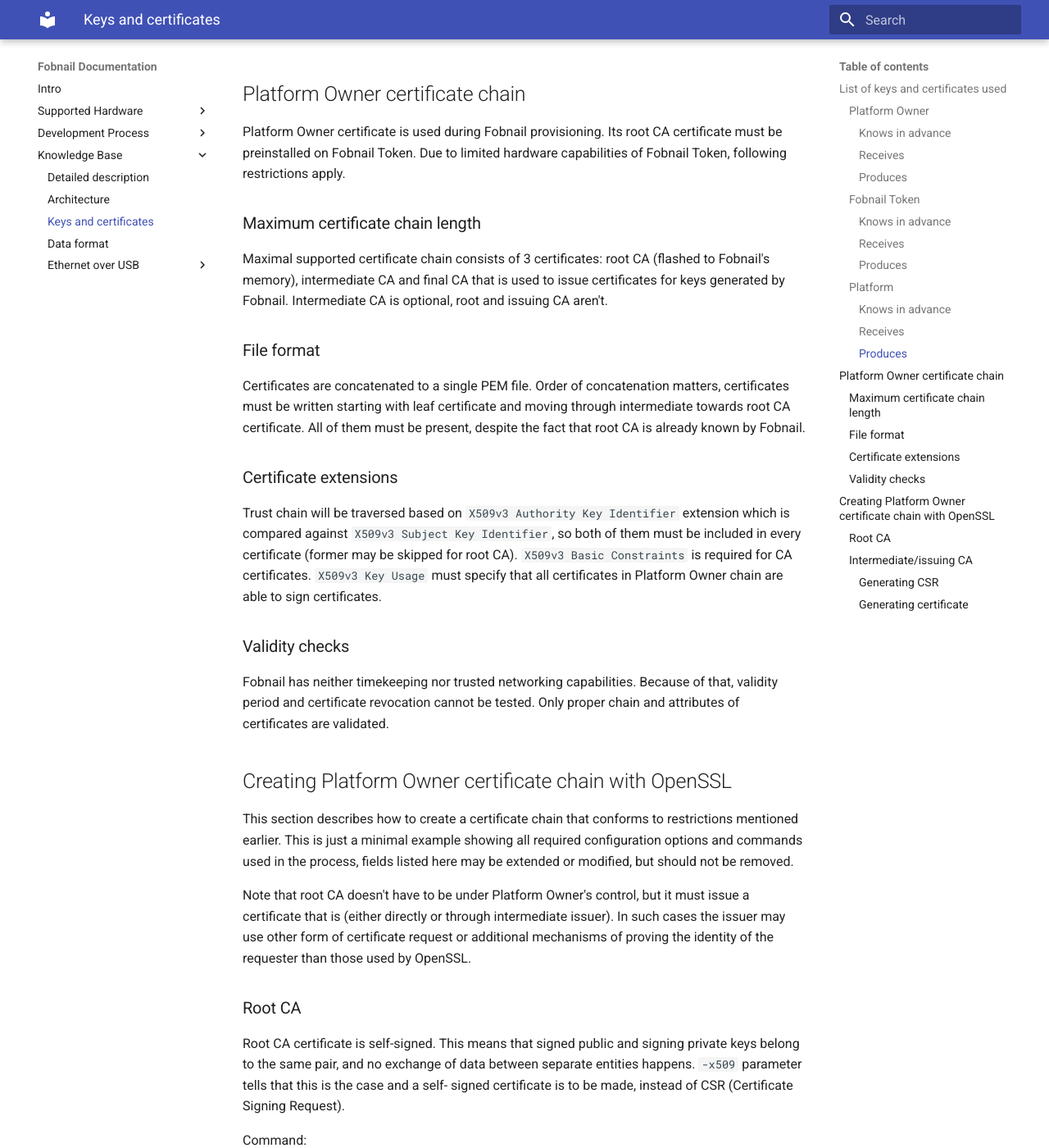
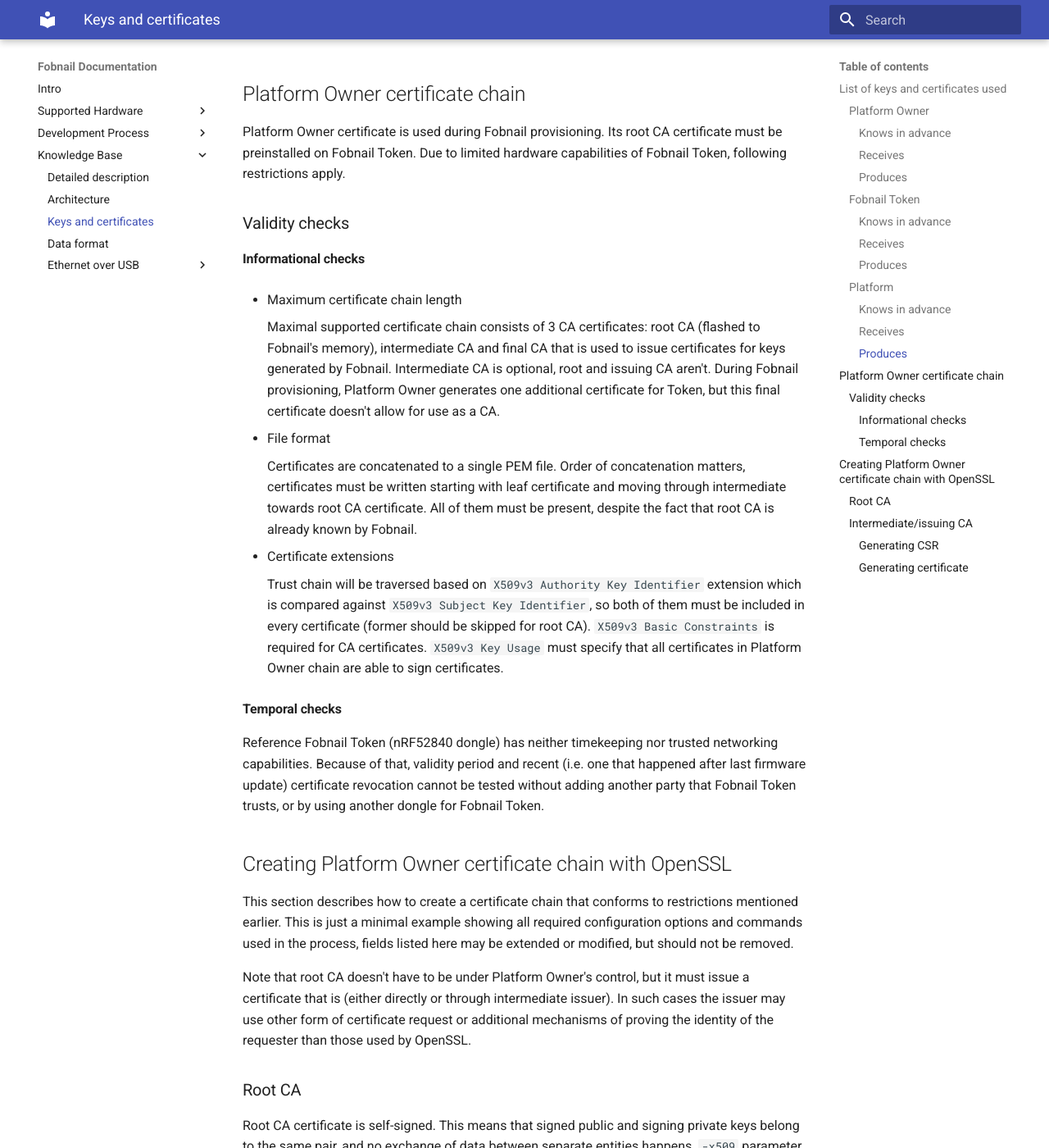
Before and after one commit to fobnail/docs, an MkDocs documentation site: the page built from docs/keys_and_certificates.md, in a window 1280 px wide and 1400 px high, scrolled down 3522 px. Shown: the whole window at 82% size. Built offline with MkDocs 1.6.1 and Material for MkDocs 9.7.7, drawn with Linux system fonts in a browser that asks for light colours; some of the changed text lies outside the part shown.

Commit message:
docs/keys_and_certificates.md: fixes after review
Signed-off-by: Krystian Hebel <krystian.hebel@3mdeb.com>

```diff
--- a/docs/keys_and_certificates.md
+++ b/docs/keys_and_certificates.md
@@ -124,34 +124,42 @@
 certificate must be preinstalled on Fobnail Token. Due to limited hardware
 capabilities of Fobnail Token, following restrictions apply.
 
-### Maximum certificate chain length
-
-Maximal supported certificate chain consists of 3 certificates: root CA (flashed
-to Fobnail's memory), intermediate CA and final CA that is used to issue
-certificates for keys generated by Fobnail. Intermediate CA is optional, root
-and issuing CA aren't.
-
-### File format
-
-Certificates are concatenated to a single PEM file. Order of concatenation
-matters, certificates must be written starting with leaf certificate and moving
-through intermediate towards root CA certificate. All of them must be present,
-despite the fact that root CA is already known by Fobnail.
-
-### Certificate extensions
-
-Trust chain will be traversed based on `X509v3 Authority Key Identifier`
-extension which is compared against `X509v3 Subject Key Identifier`, so both of
-them must be included in every certificate (former may be skipped for root CA).
-`X509v3 Basic Constraints` is required for CA certificates. `X509v3 Key Usage`
-must specify that all certificates in Platform Owner chain are able to sign
-certificates.
-
 ### Validity checks
 
-Fobnail has neither timekeeping nor trusted networking capabilities. Because of
-that, validity period and certificate revocation cannot be tested. Only proper
-chain and attributes of certificates are validated.
+#### Informational checks
+
+- Maximum certificate chain length
+
+    Maximal supported certificate chain consists of 3 CA certificates: root CA
+    (flashed to Fobnail's memory), intermediate CA and final CA that is used to
+    issue certificates for keys generated by Fobnail. Intermediate CA is
+    optional, root and issuing CA aren't. During Fobnail provisioning, Platform
+    Owner generates one additional certificate for Token, but this final
+    certificate doesn't allow for use as a CA.
+
+- File format
+
+    Certificates are concatenated to a single PEM file. Order of concatenation
+    matters, certificates must be written starting with leaf certificate and
+    moving through intermediate towards root CA certificate. All of them must be
+    present, despite the fact that root CA is already known by Fobnail.
+
+- Certificate extensions
+
+    Trust chain will be traversed based on `X509v3 Authority Key Identifier`
+    extension which is compared against `X509v3 Subject Key Identifier`, so both
+    of them must be included in every certificate (former should be skipped for
+    root CA). `X509v3 Basic Constraints` is required for CA certificates.
+    `X509v3 Key Usage` must specify that all certificates in Platform Owner
+    chain are able to sign certificates.
+
+#### Temporal checks
+
+Reference Fobnail Token (nRF52840 dongle) has neither timekeeping nor trusted
+networking capabilities. Because of that, validity period and recent (i.e. one
+that happened after last firmware update) certificate revocation cannot be
+tested without adding another party that Fobnail Token trusts, or by using
+another dongle for Fobnail Token.
 
 ## Creating Platform Owner certificate chain with OpenSSL
 
@@ -253,10 +261,10 @@
 especially important in this case because subject of each signed certificate is
 itself a CA and can create certificates for other entities.
 
-Revocation can't be tested by Fobnail, so issuing a certificate to untrustworthy
-subject impacts not only devices provisioned by issuer, but also every device
-with the same root CA. This is one of the reasons for limiting maximum path
-length of certificate chains.
+Certificate revocation for Fobnail can't be done by means other than firmware
+updates, so issuing a certificate to untrustworthy subject impacts not only the
+security of devices provisioned by issuer, but also every device with the same
+root CA.
 
 > `openssl ca` can also be used for this purpose, but `openssl x509` is easier
 to use for single use. On the other hand, `openssl ca` better suits the needs of
```
